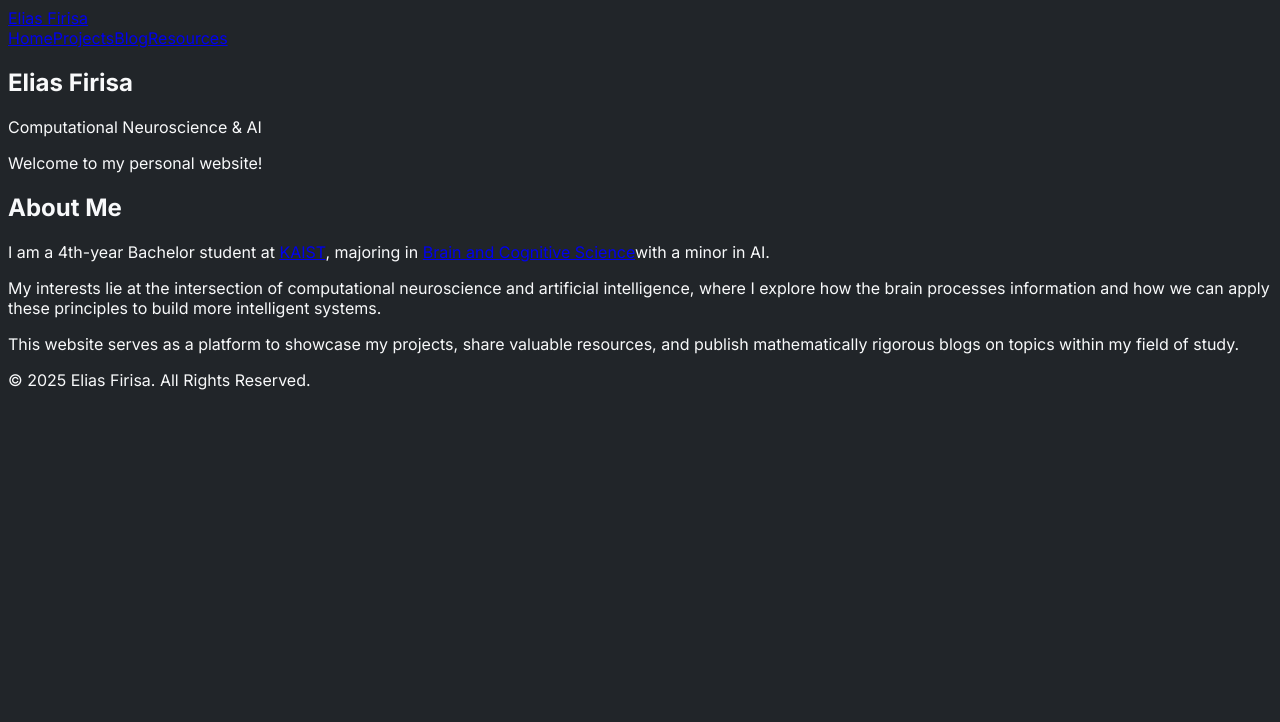
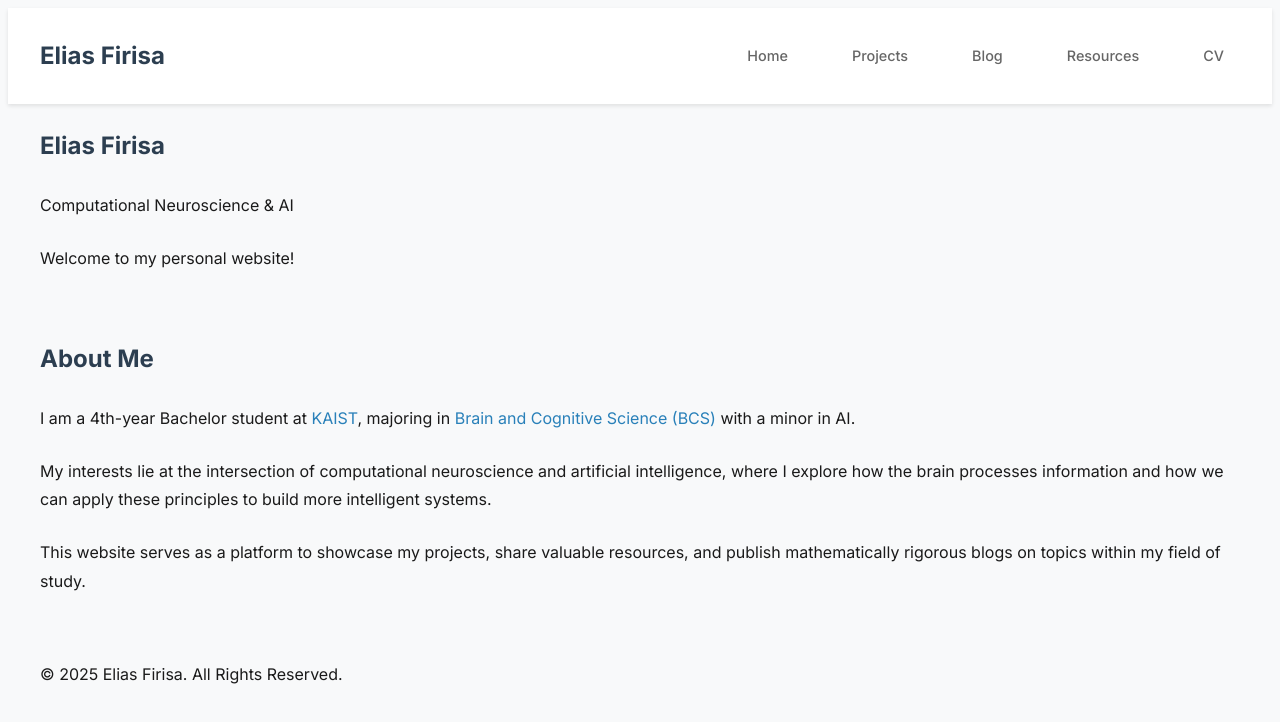
Before and after one commit to EliasSf73/elias-firisa-website, a Next.js app: page / in a window 1280 px wide. Shown: the top 722 px of the page. Built offline with nearby package versions, Linux system fonts and the light colour scheme.

Commit message:
Update website styling and add CV link

```diff
--- a/src/app/globals.css
+++ b/src/app/globals.css
@@ -1,6 +1,43 @@
 body {
-  background-color: #212529; /* Dark background */
-  color: #f8f9fa; /* Light text */
+  background-color: #f8f9fa;
+  color: #1a1a1a;
+  line-height: 1.8;
+  font-family: 'Inter', sans-serif;
 }
 
-/* You can add more specific styles here for other elements */
+.container {
+  max-width: 1200px;
+  margin: 0 auto;
+  padding: 0 2rem;
+}
+
+section {
+  margin-bottom: 4rem;
+}
+
+h1, h2, h3, h4, h5, h6 {
+  color: #2c3e50;
+  margin-bottom: 1.5rem;
+}
+
+p {
+  margin-bottom: 1.5rem;
+}
+
+.text-blue-400 {
+  color: #2980b9;
+}
+
+.text-pink-400 {
+  color: #e74c3c;
+}
+
+a {
+  color: #2980b9;
+  text-decoration: none;
+  transition: color 0.2s ease;
+}
+
+a:hover {
+  color: #3498db;
+}
--- a/src/app/page.tsx
+++ b/src/app/page.tsx
@@ -2,22 +2,23 @@ import Link from "next/link";
 
 export default function Home() {
   return (
-    <div className="container mx-auto mt-5 p-4">
-      <section className="text-center my-5">
-        <h1 className="text-5xl font-bold">Elias Firisa</h1>
-        <p className="text-xl text-gray-400">Computational Neuroscience & AI</p>
-        <p className="mt-4">Welcome to my personal website!</p>
+    <div className="container mx-auto py-12">
+      <section className="text-center">
+        <h1 className="text-5xl font-bold mb-4">Elias Firisa</h1>
+        <p className="text-2xl text-gray-600 mb-8">Computational Neuroscience & AI</p>
+        <p className="text-xl mb-12">Welcome to my personal website!</p>
       </section>
 
-      <section className="my-5">
-        <h2 className="text-center text-3xl font-semibold mb-4">About Me</h2>
-        <div className="max-w-3xl mx-auto">
-          <p className="mb-3">
+      <section className="max-w-3xl mx-auto">
+        <h2 className="text-4xl font-semibold mb-8">About Me</h2>
+        <div className="space-y-6">
+          <p>
             I am a 4th-year Bachelor student at <Link href="https://www.kaist.ac.kr/en/" target="_blank" rel="noopener noreferrer" className="text-blue-400 hover:underline">KAIST</Link>,
-            majoring in <Link href="https://bcs.kaist.ac.kr/" target="_blank" rel="noopener noreferrer" className="text-blue-400 hover:underline">Brain and Cognitive Science</Link>
+            majoring in <Link href="https://bcs.kaist.ac.kr/" target="_blank" rel="noopener noreferrer" className="text-blue-400 hover:underline">Brain and Cognitive Science (BCS) </Link>
             with a minor in AI.
+
           </p>
-          <p className="mb-3">
+          <p>
             My interests lie at the intersection of computational neuroscience and artificial intelligence,
             where I explore how the brain processes information and how we can apply these principles to build more intelligent systems.
           </p>
--- a/src/components/Navbar.tsx
+++ b/src/components/Navbar.tsx
@@ -2,14 +2,74 @@ import Link from 'next/link';
 
 const Navbar = () => {
   return (
-    <nav className="bg-gray-800 p-4">
-      <div className="container mx-auto flex justify-between items-center">
-        <Link href="/" className="text-white text-lg font-bold">Elias Firisa</Link>
-        <div className="flex space-x-4">
-          <Link href="/" className="text-gray-300 hover:text-white">Home</Link>
-          <Link href="/projects" className="text-gray-300 hover:text-white">Projects</Link>
-          <Link href="/blog" className="text-gray-300 hover:text-white">Blog</Link>
-          <Link href="/resources" className="text-gray-300 hover:text-white">Resources</Link>
+    <nav style={{
+      backgroundColor: '#ffffff',
+      boxShadow: '0 2px 4px rgba(0,0,0,0.1)',
+      padding: '1rem'
+    }}>
+      <div style={{
+        maxWidth: '1200px',
+        margin: '0 auto',
+        display: 'flex',
+        justifyContent: 'space-between',
+        alignItems: 'center',
+        height: '64px'
+      }}>
+        <Link href="/" style={{
+          fontSize: '1.5rem',
+          fontWeight: 'bold',
+          color: '#2c3e50'
+        }}>Elias Firisa</Link>
+        <div style={{
+          display: 'flex',
+          gap: '2rem',
+          alignItems: 'center'
+        }}>
+          <Link href="/" style={{
+            color: '#666',
+            textDecoration: 'none',
+            padding: '0.5rem 1rem',
+            borderRadius: '4px',
+            fontSize: '0.9rem',
+            fontWeight: '500',
+            transition: 'color 0.2s ease'
+          }}>Home</Link>
+          <Link href="/projects" style={{
+            color: '#666',
+            textDecoration: 'none',
+            padding: '0.5rem 1rem',
+            borderRadius: '4px',
+            fontSize: '0.9rem',
+            fontWeight: '500',
+            transition: 'color 0.2s ease'
+          }}>Projects</Link>
+          <Link href="/blog" style={{
+            color: '#666',
+            textDecoration: 'none',
+            padding: '0.5rem 1rem',
+            borderRadius: '4px',
+            fontSize: '0.9rem',
+            fontWeight: '500',
+            transition: 'color 0.2s ease'
+          }}>Blog</Link>
+          <Link href="/resources" style={{
+            color: '#666',
+            textDecoration: 'none',
+            padding: '0.5rem 1rem',
+            borderRadius: '4px',
+            fontSize: '0.9rem',
+            fontWeight: '500',
+            transition: 'color 0.2s ease'
+          }}>Resources</Link>
+          <a href="/docs/cv.pdf" download style={{
+            color: '#666',
+            textDecoration: 'none',
+            padding: '0.5rem 1rem',
+            borderRadius: '4px',
+            fontSize: '0.9rem',
+            fontWeight: '500',
+            transition: 'color 0.2s ease'
+          }}>CV</a>
         </div>
       </div>
     </nav>
```
Also changed, not shown: vercel.json (added), 1 other file (tests, documents, lock files or other folders).
